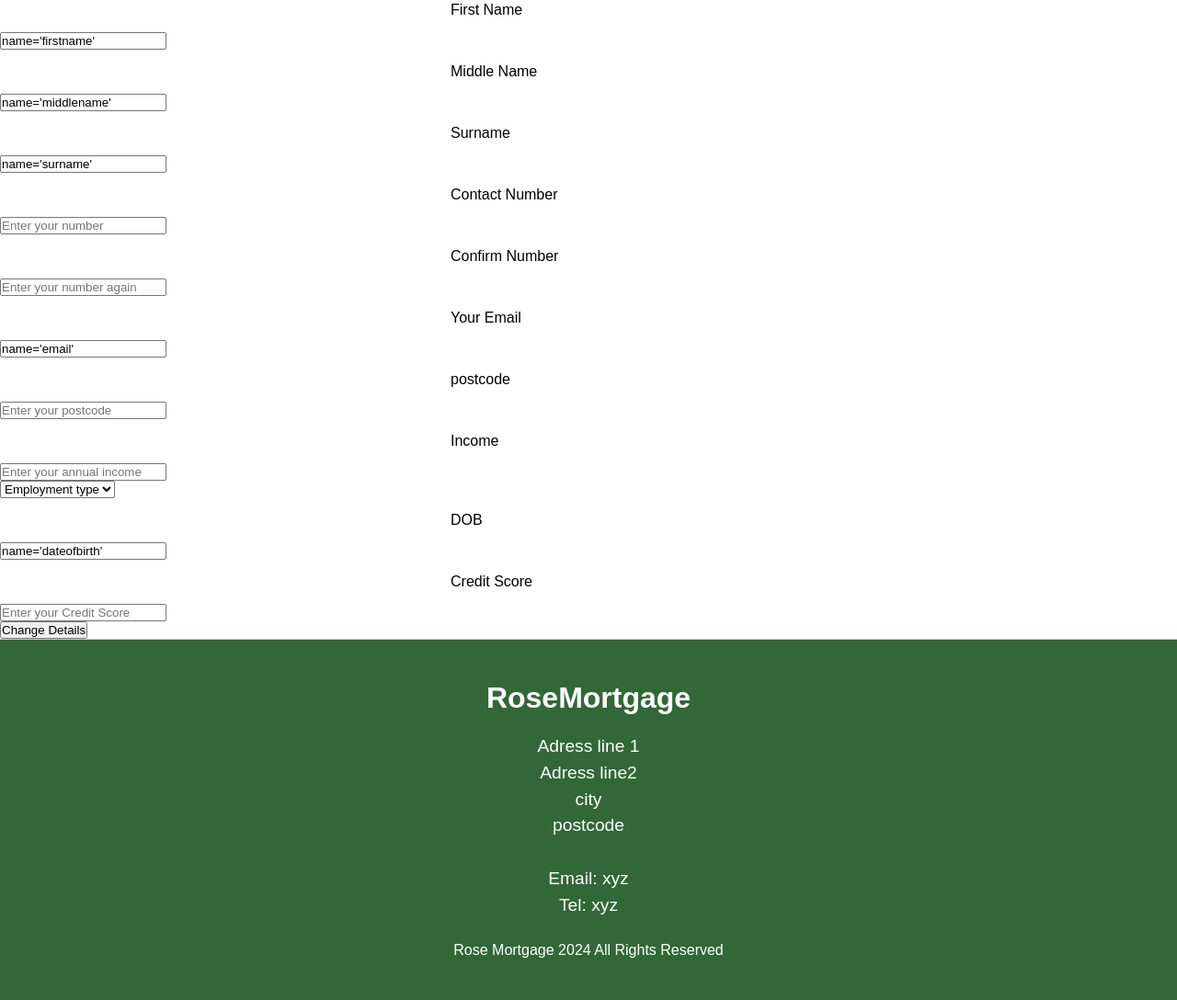
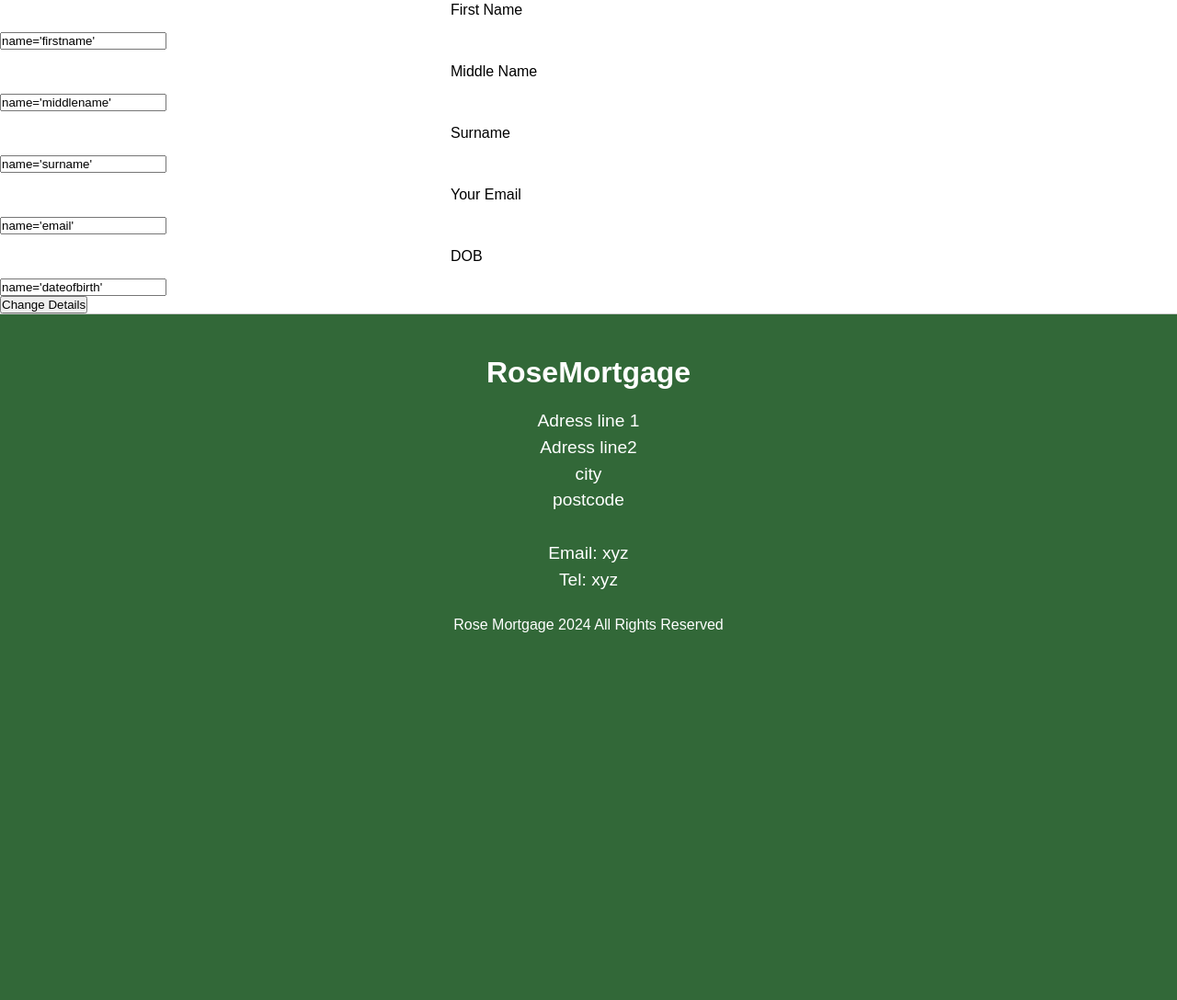
Before and after one commit to qwertmus/STAGE-3, a PHP site: page /broker-account.php in a window 1280 px wide. Shown: the part 131-1219 px from the top of the page at 92% size. After the commit the page ends 819 px from the top, so only its background shows below. Run offline with PHP 8.4, Linux system fonts and the light colour scheme; the visitor is signed in with stand-in values (Sample User, id 1); data that the repository does not hold is empty.

Commit message:
Update broker-account.php
deleted unused fields

```diff
--- a/broker-account.php
+++ b/broker-account.php
@@ -85,53 +85,14 @@
           </div>
       </div>
 
-      <div class="column">
-          <div class="input-box">
-              <label>Contact Number</label>
-              <input type="number" name="contactnumber" placeholder="Enter your number">
-          </div>
-
-          <div class="input-box">
-              <label>Confirm Number</label>
-              <input type="number" name="confirmnumber" placeholder="Enter your number again">
-          </div>
-      </div>
-
       <div class="input-box">
           <label>Your Email</label>
           <?php echo "<input type='text' value={$profileArray['email_address']} name='email' placeholder='Enter your email'>"; ?>
       </div>
 
       <div class="input-box">
-          <label>postcode</label>
-          <input type="text" name="postcode" placeholder="Enter your postcode">
-      </div>
-
-      <div class="input-box">
-          <label>Income</label>
-          <input type="number" name="income" placeholder="Enter your annual income">
-
-          <div class="select-box Income">
-
-              <select>
-                  <option hidden>Employment type</option>
-                  <option>Full Time</option>
-                  <option>Part Time</option>
-                  <option>Self  employed</option>
-              </select>
-          </div>
-      </div>
-
-      <div class="column">
-          <div class="input-box">
-              <label>DOB</label>
-              <?php echo "<input type='text' value={$profileArray['date_of_birth']} name='dateofbirth' placeholder='Enter your date of birth'>"; ?>
-          </div>
-
-          <div class="input-box">
-              <label>Credit Score</label>
-              <input type="text" name="creditscore" placeholder="Enter your Credit Score">
-          </div>
+          <label>DOB</label>
+          <?php echo "<input type='text' value={$profileArray['date_of_birth']} name='dateofbirth' placeholder='Enter your date of birth'>"; ?>
       </div>
 
       <button name="changebrokerdetails">Change Details</button>
```
